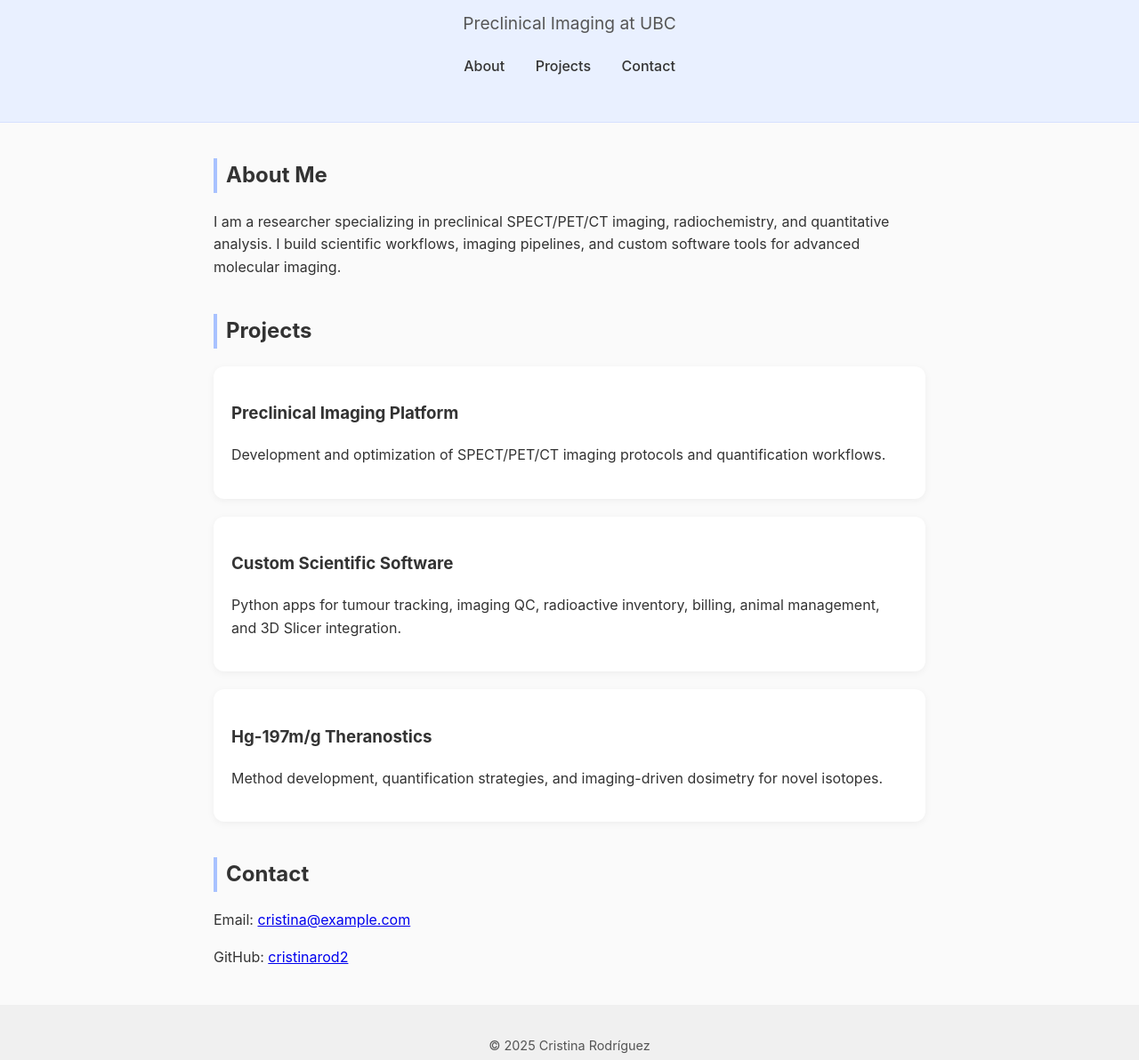
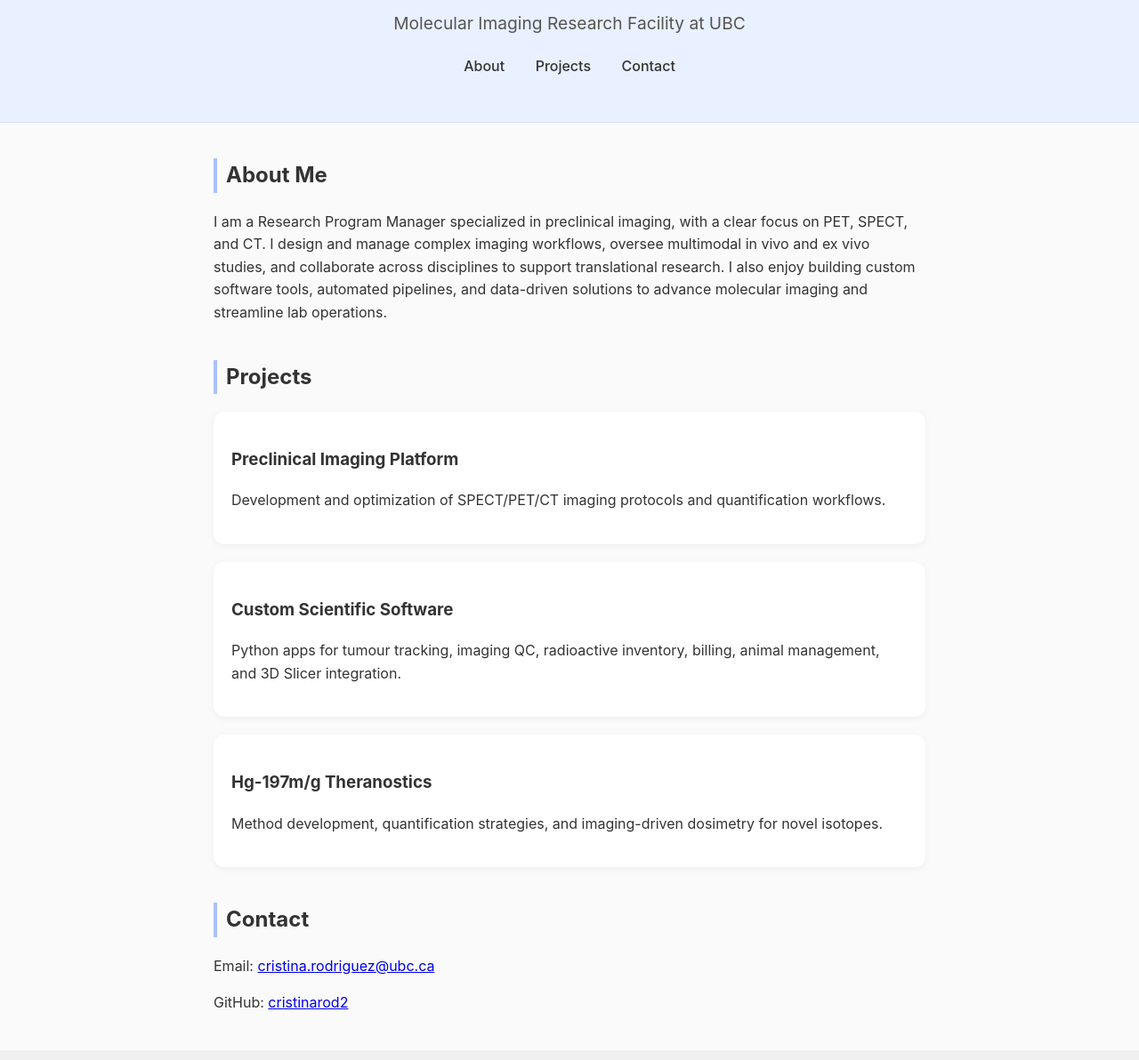
Before and after one commit to cristinarod2/cristinarod2.github.io, a plain HTML site: page index.html in a window 1280 px wide. Shown: the part 108-1300 px from the top of the page at 89% size. Drawn offline with Linux system fonts and the light colour scheme.

Commit message:
Revise personal details and project descriptions in index.html
Updated personal information and project descriptions.

```diff
--- a/index.html
+++ b/index.html
@@ -10,7 +10,7 @@
 <body>
     <header>
         <h1>Cristina Rodríguez</h1>
-        <p>Preclinical Imaging at UBC</p>
+        <p>Molecular Imaging Research Facility at UBC</p>
 
         <nav>
             <a href="#about">About</a>
@@ -22,9 +22,11 @@
     <section id="about">
         <h2>About Me</h2>
         <p>
-            I am a researcher specializing in preclinical SPECT/PET/CT imaging,
-            radiochemistry, and quantitative analysis. I build scientific workflows,
-            imaging pipelines, and custom software tools for advanced molecular imaging.
+           I am a Research Program Manager specialized in preclinical imaging, with a clear focus on PET, SPECT, and CT.
+            I design and manage complex imaging workflows, oversee multimodal in vivo and ex vivo studies, and
+            collaborate across disciplines to support translational research.
+            I also enjoy building custom software tools, automated pipelines, and data-driven solutions to advance molecular imaging
+            and streamline lab operations.
         </p>
     </section>
 
@@ -49,7 +51,7 @@
 
     <section id="contact">
         <h2>Contact</h2>
-        <p>Email: <a href="mailto:cristina@example.com">cristina@example.com</a></p>
+        <p>Email: <a href="mailto:cristina.rodriguez@ubc.ca">cristina.rodriguez@ubc.ca</a></p>
         <p>GitHub: <a href="https://github.com/cristinarod2">cristinarod2</a></p>
     </section>
 
```
